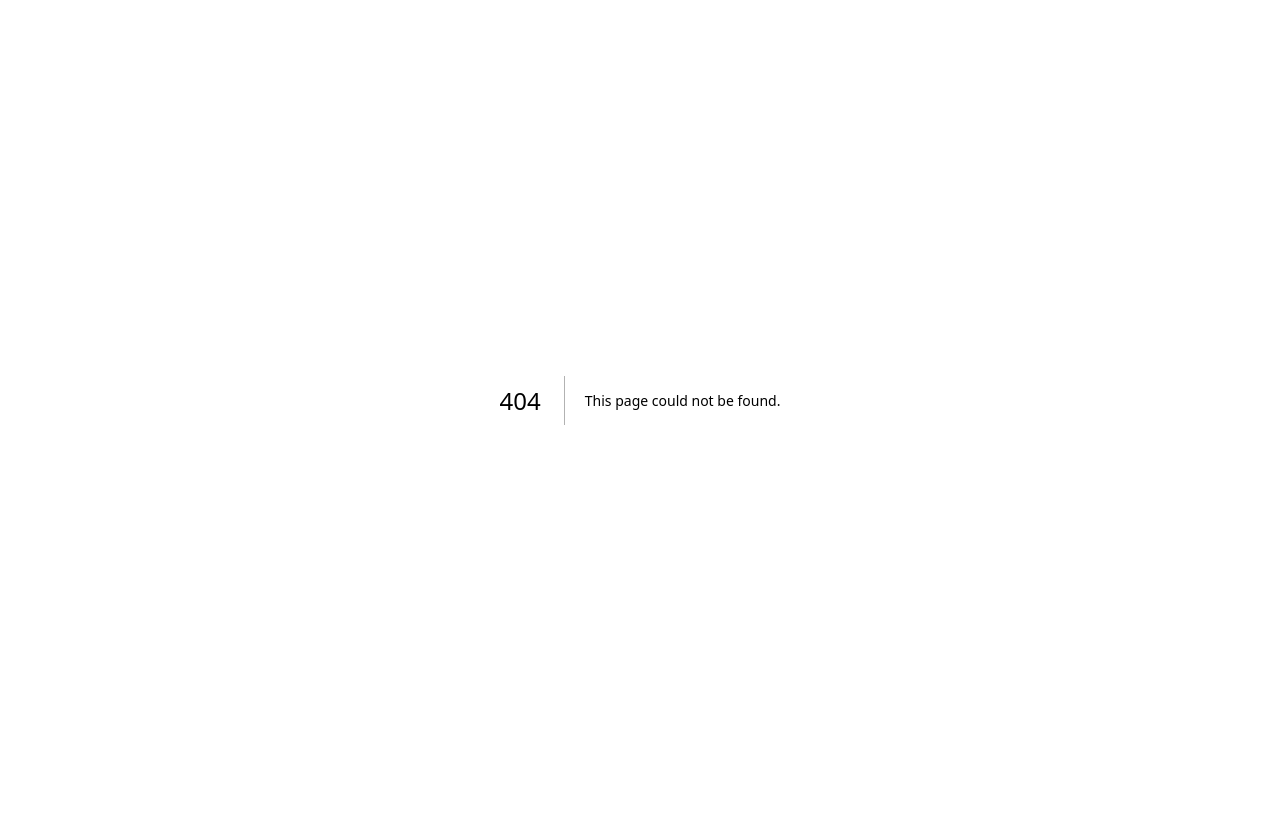
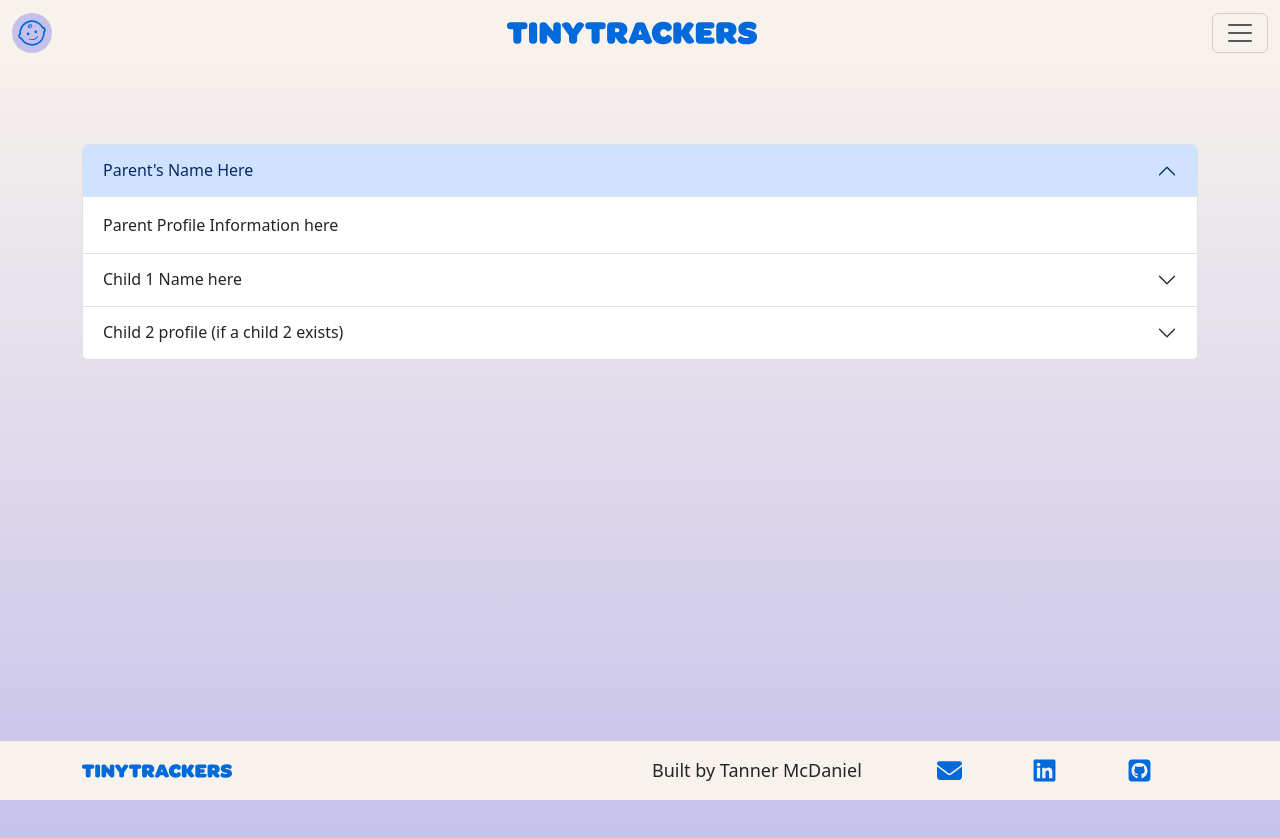
Before and after one commit to coachhallsomeinc/nextjs-auth-demo, a Next.js app in the folder fastapi-frontend/: page /profiles in a window 1280 px wide. Before the commit this address had no page. Shown: the top 838 px of the page. Before the commit the page ends 800 px from the top, so only its background shows below. Built offline with nearby package versions, Linux system fonts and the light colour scheme.

Commit message:
frontend almost complete

```diff
--- a/fastapi-frontend/src/components/navbar.js
+++ b/fastapi-frontend/src/components/navbar.js
@@ -62,6 +62,11 @@ export default function Navbar() {
                     Calendar
                   </a>
                 </li>
+                <li className="nav-item">
+                  <a style={{ fontSize: 'x-large' }} className="nav-link" aria-current="page" href="/profiles">
+                    Profiles
+                  </a>
+                </li>
               </ul>
             </div>
           </div>
--- a/fastapi-frontend/src/pages/calendar/index.js
+++ b/fastapi-frontend/src/pages/calendar/index.js
@@ -15,7 +15,7 @@ function DailyCalendar() {
 
   return (
     <>
-    <div id={styles.page} style={{ minHeight: '100vh' }}>
+    <div id={styles.page}>
     <div className='container my-5'>
       <div className='row'>
         <Navbar />
--- /dev/null
+++ b/fastapi-frontend/src/pages/profiles/index.js
@@ -0,0 +1,65 @@
+import React from 'react'
+import Navbar from '@/components/navbar';
+import Footer from '@/components/Footer';
+import styles from '@/styles/global.module.css';
+
+function ProfilesPage() {
+  return (
+    <>
+    <div id={styles.page}>
+    <div className='container my-5'>
+      <div className='row'>
+        <Navbar />
+      </div>
+      <div className='row mt-5'>
+        <div className='col'>
+          <div>
+            <div className="accordion mt-5" id="accordionPanelsStayOpenExample">
+                <div className="accordion-item">
+                    <h2 className="accordion-header">
+                    <button className="accordion-button" type="button" data-bs-toggle="collapse" data-bs-target="#panelsStayOpen-collapseOne" aria-expanded="true" aria-controls="panelsStayOpen-collapseOne">
+                        Parent's Name Here
+                    </button>
+                    </h2>
+                    <div id="panelsStayOpen-collapseOne" className="accordion-collapse collapse show">
+                    <div className="accordion-body">
+                        Parent Profile Information here
+                    </div>
+                    </div>
+                </div>
+                <div className="accordion-item">
+                    <h2 className="accordion-header">
+                    <button className="accordion-button collapsed" type="button" data-bs-toggle="collapse" data-bs-target="#panelsStayOpen-collapseTwo" aria-expanded="false" aria-controls="panelsStayOpen-collapseTwo">
+                        Child 1 Name here
+                    </button>
+                    </h2>
+                    <div id="panelsStayOpen-collapseTwo" className="accordion-collapse collapse">
+                    <div className="accordion-body">
+                        Child 1 profile information here
+                    </div>
+                    </div>
+                </div>
+                <div className="accordion-item">
+                    <h2 className="accordion-header">
+                    <button className="accordion-button collapsed" type="button" data-bs-toggle="collapse" data-bs-target="#panelsStayOpen-collapseThree" aria-expanded="false" aria-controls="panelsStayOpen-collapseThree">
+                        Child 2 profile (if a child 2 exists)
+                    </button>
+                    </h2>
+                    <div id="panelsStayOpen-collapseThree" className="accordion-collapse collapse">
+                    <div className="accordion-body">
+                        Child 2 profile information here
+                    </div>
+                    </div>
+                </div>
+            </div>
+          </div>
+        </div>
+      </div>
+    </div>
+    </div>
+    <Footer />
+    </>
+  )
+}
+
+export default ProfilesPage
```
